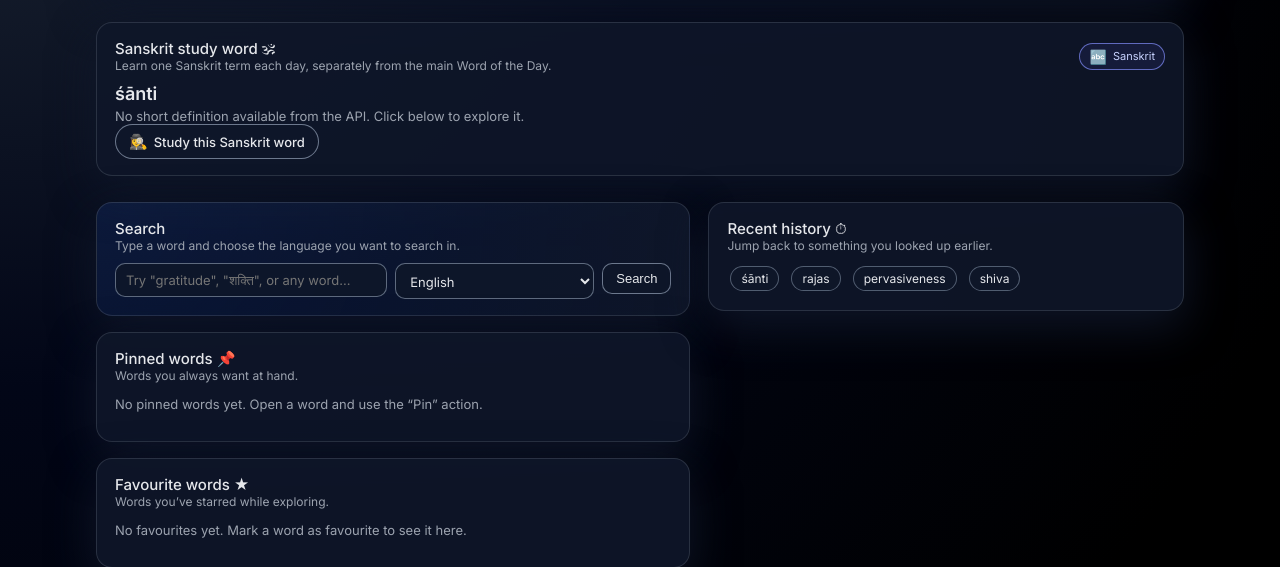
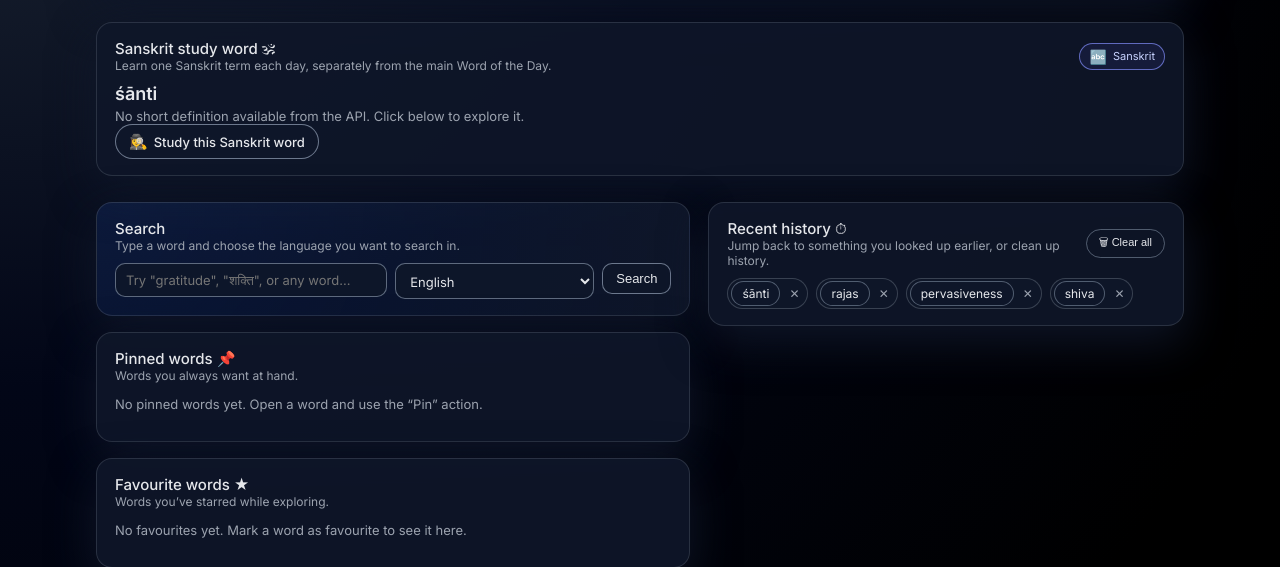
Before and after one commit to karthik1520/Multilingual-Dictionary, a Flask app: page / in a window 1280 px wide. Shown: the part 325-892 px from the top of the page. Run offline with Flask 3, Linux system fonts and the light colour scheme; data that the repository does not hold is empty.

Commit message:
Tidy history UI and improve layout

```diff
--- a/app.py
+++ b/app.py
@@ -439,6 +439,28 @@ def add_word_tag(language, word):
     return redirect(url_for("search", word=word, language=language))
 
 
+# ---------- HISTORY DELETE / CLEAR ----------
+
+@app.route("/history/delete", methods=["POST"])
+def delete_history_item():
+    """Delete a particular word from history."""
+    word = request.form.get("word", "").strip()
+    data = load_data()
+    if word:
+        data["history"] = [w for w in data["history"] if w != word]
+        save_data(data)
+    return redirect(url_for("home"))
+
+
+@app.route("/history/clear", methods=["POST"])
+def clear_history():
+    """Clear entire search history."""
+    data = load_data()
+    data["history"] = []
+    save_data(data)
+    return redirect(url_for("home"))
+
+
 # ---------- OVERALL SEARCH ROUTE ----------
 
 @app.route("/search_all", methods=["GET", "POST"])
--- a/templates/base.html
+++ b/templates/base.html
@@ -443,6 +443,55 @@
             color: var(--muted);
         }
 
+        /* ---- History layout ---- */
+
+        .history-list {
+            display: flex;
+            flex-wrap: wrap;
+            gap: 8px;
+        }
+
+        .history-item {
+            display: inline-flex;
+            align-items: center;
+            gap: 4px;
+            padding: 2px 3px;
+            border-radius: 999px;
+            background: rgba(15,23,42,0.9);
+            border: 1px solid rgba(75,85,99,0.7);
+        }
+
+        .history-item .tag {
+            margin: 0;
+        }
+
+        .history-delete-btn {
+            border: none;
+            background: transparent;
+            border-radius: 999px;
+            width: 20px;
+            height: 20px;
+            display: flex;
+            align-items: center;
+            justify-content: center;
+            font-size: 12px;
+            cursor: pointer;
+            color: var(--muted);
+            padding: 0;
+        }
+
+        .history-delete-btn:hover {
+            background: rgba(239,68,68,0.15);
+            color: #fecaca;
+        }
+
+        .clear-history-btn {
+            white-space: nowrap;
+            font-size: 11px;
+            padding: 4px 12px;
+            border-radius: 999px;
+        }
+
         @media (max-width: 900px) {
             .layout-grid,
             .layout-grid-wide {
@@ -478,11 +527,13 @@
                 <span class="icon">🏠</span>
                 <span>Home</span>
             </a>
+
             <!-- Notes page -->
             <a class="nav-link" href="{{ url_for('notes') }}">
                 <span class="icon">📝</span>
                 <span>General Notes</span>
             </a>
+
             <!-- Overall search page -->
             <a class="nav-link" href="{{ url_for('search_all') }}">
                 <span class="icon">🔎</span>
--- a/templates/home.html
+++ b/templates/home.html
@@ -166,13 +166,28 @@
         <div class="card-header">
             <div>
                 <div class="card-title">Recent history ⏱</div>
-                <div class="card-caption">Jump back to something you looked up earlier.</div>
+                <div class="card-caption">Jump back to something you looked up earlier, or clean up history.</div>
             </div>
+            {% if history %}
+                <form action="{{ url_for('clear_history') }}" method="post" style="margin:0;">
+                    <button type="submit" class="btn btn-ghost clear-history-btn">
+                        🗑 Clear all
+                    </button>
+                </form>
+            {% endif %}
         </div>
         {% if history %}
-            <div class="chips-row">
+            <div class="history-list">
                 {% for w in history %}
-                    <a class="tag" href="{{ url_for('search', word=w, language=selected_language) }}">{{ w }}</a>
+                    <div class="history-item">
+                        <a class="tag" href="{{ url_for('search', word=w, language=selected_language) }}">{{ w }}</a>
+                        <form action="{{ url_for('delete_history_item') }}" method="post" style="margin:0;">
+                            <input type="hidden" name="word" value="{{ w }}">
+                            <button type="submit" class="history-delete-btn" title="Remove from history">
+                                ✕
+                            </button>
+                        </form>
+                    </div>
                 {% endfor %}
             </div>
         {% else %}
```
Lines whose indentation alone changed are shown as unchanged.
